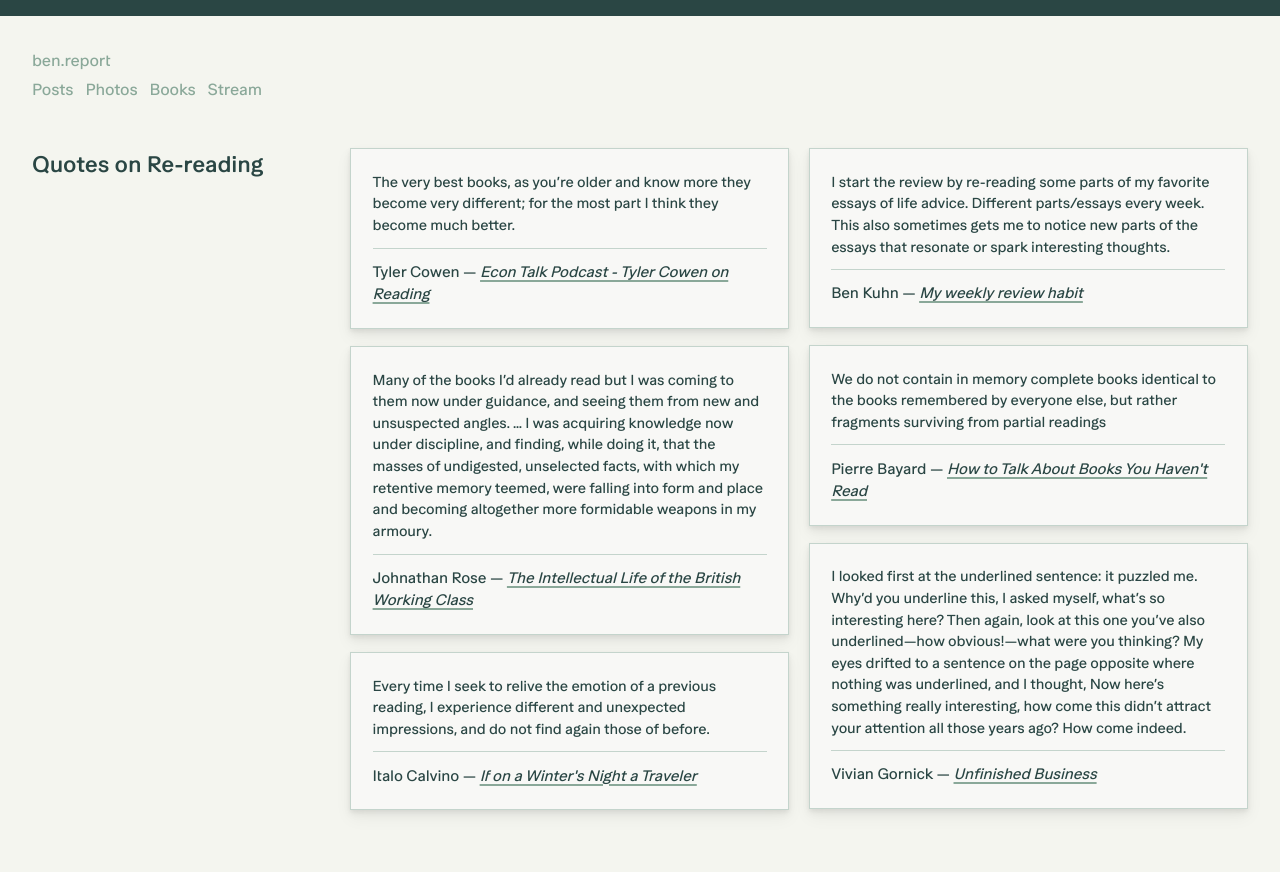
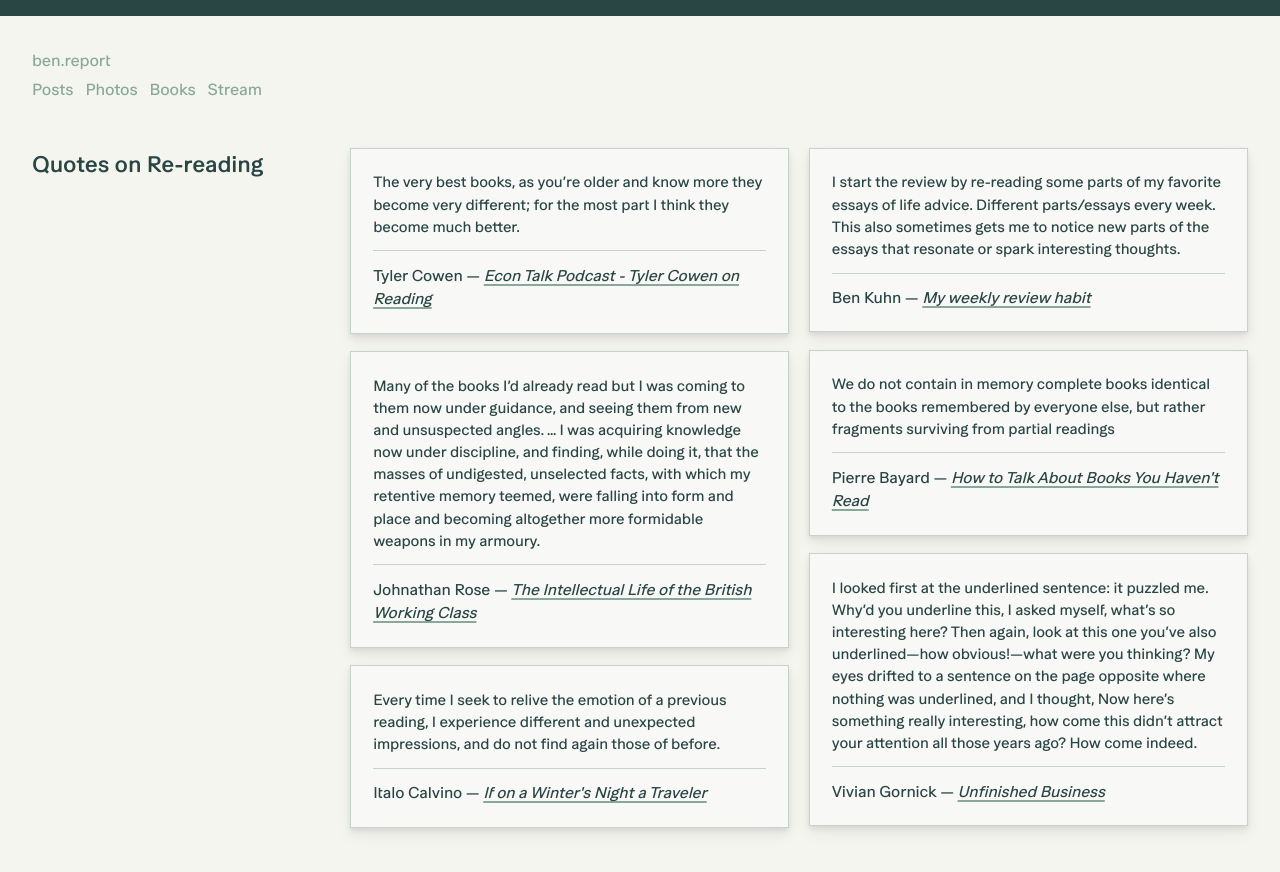
Before and after one commit to penborter/ben-report, a Jekyll site: the page built from _pages/quote_test.md, in a window 1280 px wide and 900 px high. Shown: the top 872 px of the window. Built offline with Jekyll 4.4.1, drawn with Linux system fonts in a browser that asks for light colours.

Commit message:
Minor changes

```diff
--- a/_sass/layout.scss
+++ b/_sass/layout.scss
@@ -13,7 +13,6 @@
 // 1.2 Main colours
 $light: hsl(70, 25%, 95%);
 $dark: hsl(175, 25%, 22%);
-
 
 // 2 Calculated Variables
 // 2.1 Main colours and accents
@@ -29,11 +28,16 @@
 $light-transparent-1: scale-color($light, $alpha: -35%);
 $light-transparent-2: scale-color($light_accent_1, $alpha: -70%);
 
+
 // 2.2 CSS Variables
 // Converting sass variable colours to CSS variables for the dark / light theme switcher
 // The theme sets which of the two input colours is --fg (foreground) and which is --bg (background)
 
 :root {
+
+  --new-green-1: rgb(213 243 211);
+  --new-green-2: rgb(24 160 33);
+  --new-green-0: rgb(238 250 237);
 
   // Padding for narrow screen widths
   --narrow-padding: max(1.5em, calc((100vw - #{$content-width}) / 2));
@@ -572,10 +576,6 @@
   }
 }
 
-blockquote {
-  font-size: 0.9em;
-}
-
 .quote-meta {
   margin-top: 0.8em;
   padding-top: 0.8em;
```
